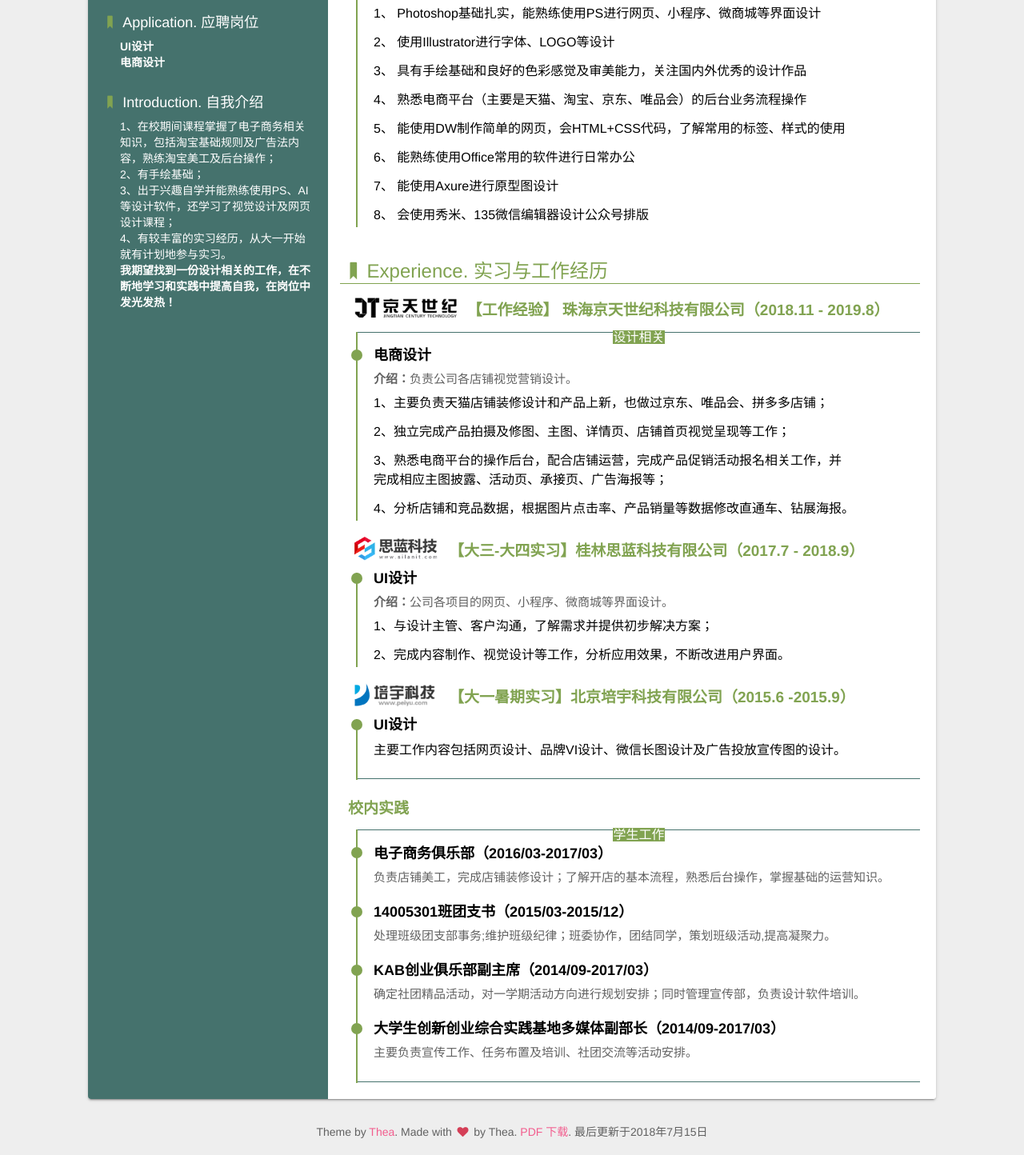
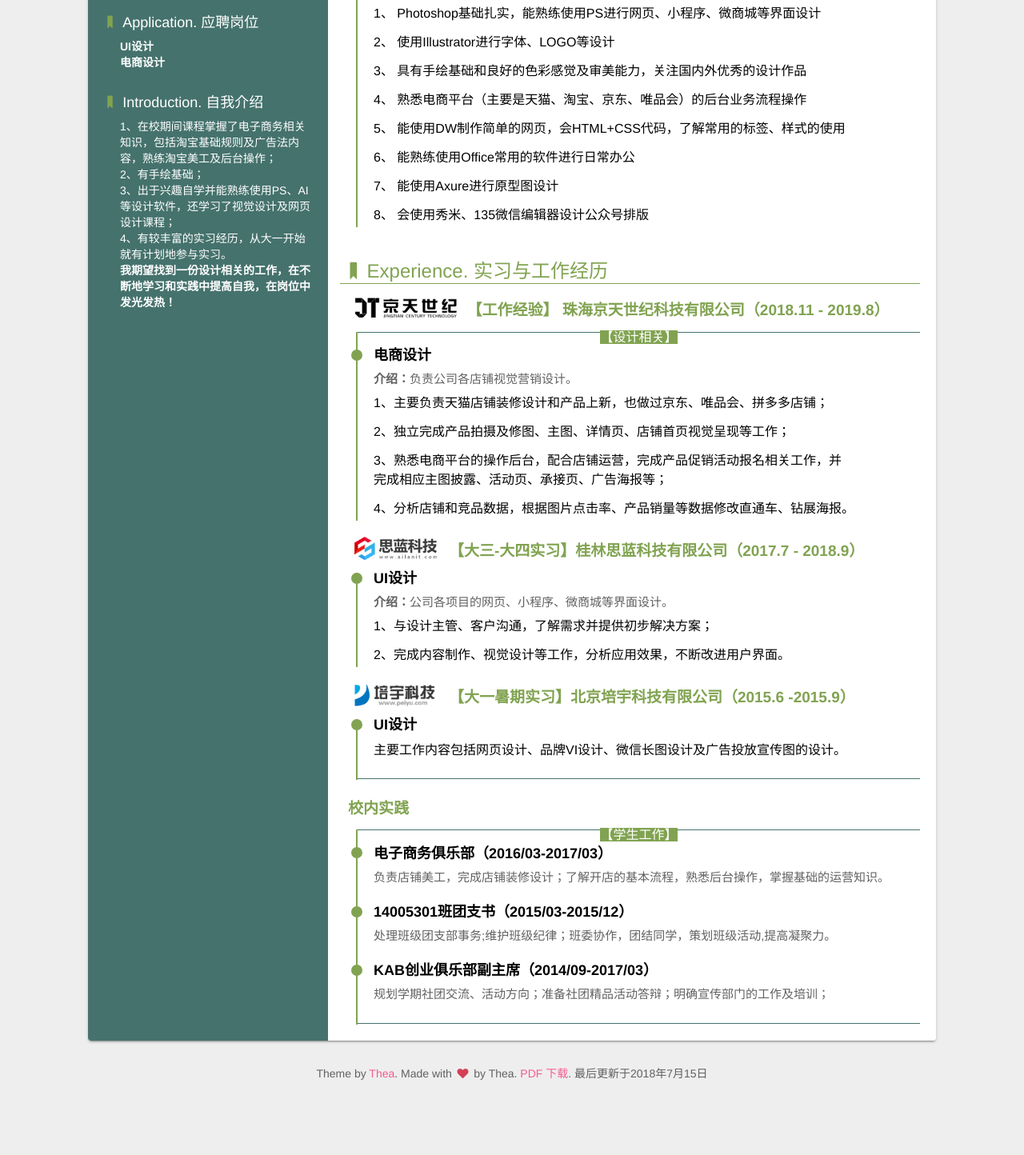
Before and after one commit to Thea0529/Resume_CN, a website: page index.html in a window 1280 px wide. Shown: the part 426-1870 px from the top of the page at 80% size. After the commit the page ends 1797 px from the top, so only its background shows below. Drawn offline with Linux system fonts and the light colour scheme; some packages are replaced by stand-ins of ours; a script that the page names is missing.

Commit message:
简化简历内容，修改排版。

```diff
--- a/index.html
+++ b/index.html
@@ -127,7 +127,7 @@
                     <dt><i class="icon-bookmark"></i>Experience. 实习与工作经历</dt>
                     <h3><img src="img/logos/3-jtsj.png" data-action="zoom"><span>【工作经验】 珠海京天世纪科技有限公司（2018.11 - 2019.8）</span></h3>
                     <ul class="exp">
-                      <div class="demo_line_02" style="margin-bottom:20px;"><span>设计相关</span></div>
+                      <div class="demo_line_02" style="margin-bottom:20px;"><span>【设计相关】</span></div>
                        <li>
                             <div class="circle"></div>
                             <h4>电商设计</h4>
@@ -173,7 +173,7 @@
 
                     <h3>校内实践</h3>
                     <ul class="exp">
-                      <div class="demo_line_02" style="margin-bottom:20px;"><span>学生工作</span></div>
+                      <div class="demo_line_02" style="margin-bottom:20px;"><span>【学生工作】</span></div>
                       <li>
                           <div class="circle"></div>
                           <h4>
@@ -192,15 +192,9 @@
                             <div class="circle"></div>
                             <h4>KAB创业俱乐部副主席（2014/09-2017/03）</h4>
                             <p>
-                              确定社团精品活动，对一学期活动方向进行规划安排；同时管理宣传部，负责设计软件培训。
+                              规划学期社团交流、活动方向；准备社团精品活动答辩；明确宣传部门的工作及培训；
                             </p>
                         </li>
-                        <li>
-                             <div class="circle"></div>
-                             <h4>大学生创新创业综合实践基地多媒体副部长（2014/09-2017/03）</h4>
-                               <p>主要负责宣传工作、任务布置及培训、社团交流等活动安排。
-                             </p>
-                         </li>
                       <div class="demo_line_02" style="margin-bottom:20px;"><span> </span></div>
 
                     </ul>
```
